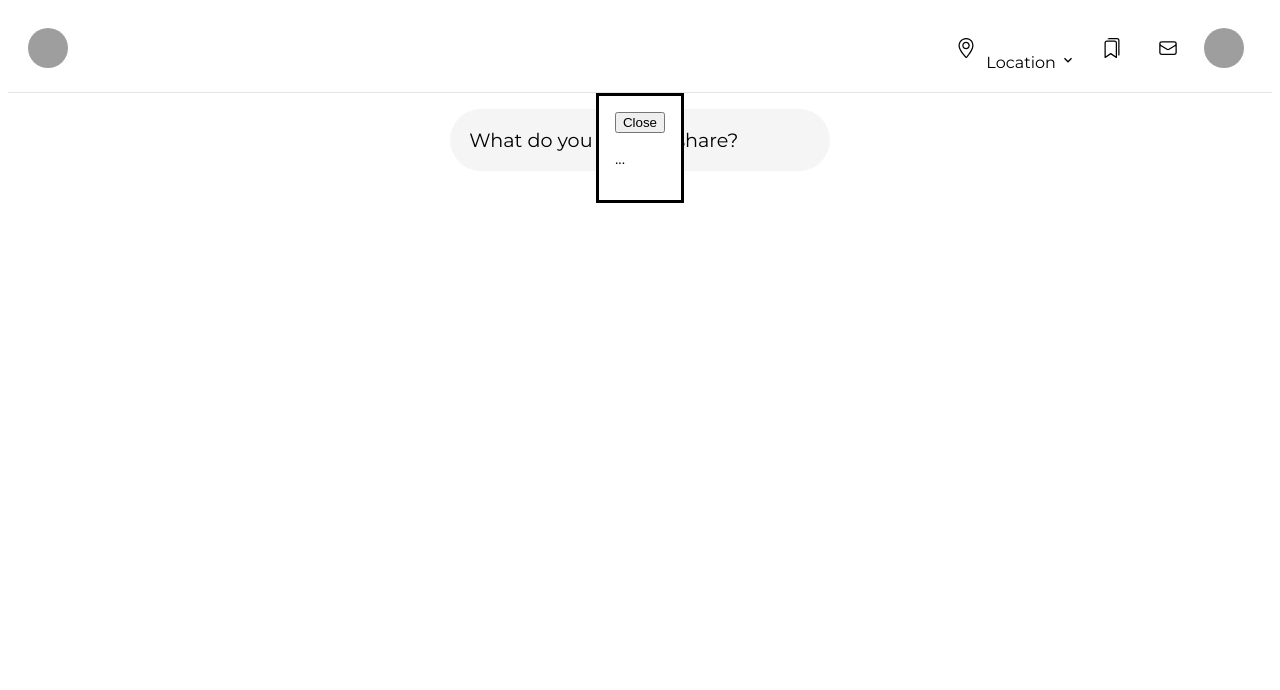
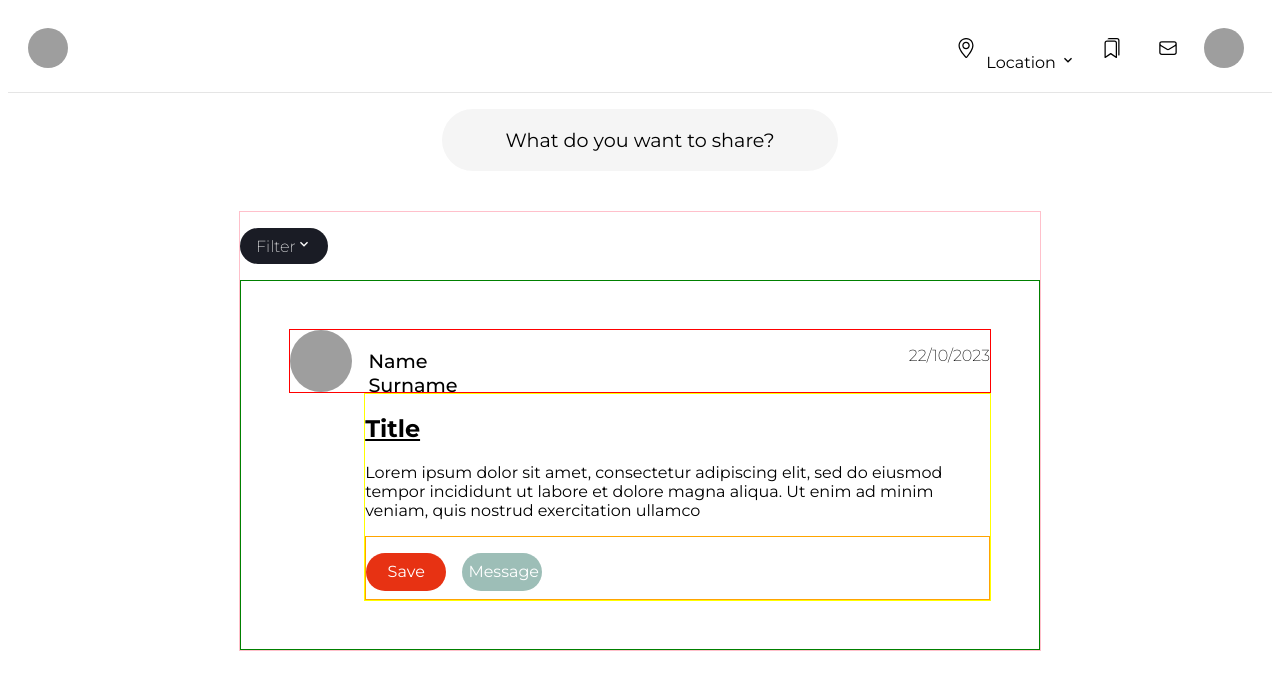
Before and after one commit to ezgh/localcircle, a React (Vite) app in the folder frontend/: page / in a window 1280 px wide. Shown: the top 690 px of the page. Built offline with nearby package versions, Linux system fonts and the light colour scheme; grey boxes are pictures that could not be loaded.

Commit message:
Add listings UI

```diff
--- a/frontend/src/components/Home.tsx
+++ b/frontend/src/components/Home.tsx
@@ -1,17 +1,22 @@
 import styled from "styled-components"
 import Navbar from "./Navbar"
+import Listing from "./Listing";
+import { MdOutlineKeyboardArrowDown } from "react-icons/md"
+
 
 export default function Home() {
   return (
     <>
       <Navbar />
       <Main>
-<Button>What do you want to share?</Button>
-<dialog id="modal" className="modal" open>
-  <button id="closeModal" className="modal-close-btn">Close</button>
-  <p>...</p>
-</dialog>
-</Main>
+        <Share>
+          <ShareButton>What do you want to share?</ShareButton>
+        </Share>
+        <Listings>
+          <Filter>Filter<MdOutlineKeyboardArrowDown /> </Filter>
+          <Listing />
+        </Listings>
+      </Main>
     </>
   )
 }
@@ -19,12 +24,19 @@ export default function Home() {
 const Main = styled.div`
 display:flex;
 justify-content:center;
-`
+align-items:center;
+flex-direction:column;
+`;
+const Share = styled.div`
+width:100%;
+display:flex;
+justify-content:center;
+`;
 
-const Button = styled.button`
+const ShareButton = styled.button`
 margin: 1rem 0 0.5rem 0;
-padding: 1.5%;
-width: 30%;
+padding: 1.5% 5%;
+width:auto;
 font-size: 1.2rem;
 font-family: Montserrat;
 font-weight:400;
@@ -35,4 +47,39 @@ background: #F5F5F5;
 color: black;
 cursor:pointer;
 
+@media (max-width: 768px) {
+    padding: 4%;
+    font-size:1.2rem;
+  }
+`;
+
+const Listings = styled.div`
+border:1px solid pink;
+margin-top:2rem;
+max-width:50rem;
+
+@media (max-width: 425px) {
+  margin-top:2rem;
+}
 `
+const Filter = styled.button`
+margin: 1rem 1rem 1rem 0;
+padding: 1% 2%;
+max-width: 10rem;
+font-size: 1rem;
+font-weight:200;
+border: none;
+border-radius: 1.375rem;
+background: #1A1C25;
+color: white;
+cursor:pointer;
+
+&:hover {
+    background: #303342;
+  }
+
+@media (max-width: 425px) {
+    padding: 4%;
+    width: 40%;
+    }
+`;
--- /dev/null
+++ b/frontend/src/components/Listing.tsx
@@ -0,0 +1,104 @@
+import styled from "styled-components"
+
+export default function Listing() {
+  return (
+    <>
+    <Post>
+        <Info>
+            <div className="start">
+            <img src="https://picsum.photos/id/22/60/60" alt="" />
+            <Name>Name Surname</Name>
+            </div>
+            <div className="end">
+            <Date>22/10/2023</Date>
+            </div>
+        </Info>
+        <Content>
+            <h2>Title</h2>
+            <p>Lorem ipsum dolor sit amet, consectetur adipiscing elit, sed do eiusmod tempor incididunt ut labore et dolore magna aliqua. Ut enim ad minim veniam, quis nostrud exercitation ullamco</p>
+        <Buttons>
+            <SaveButton>Save</SaveButton>
+            <MessageButton>Message</MessageButton>
+        </Buttons>
+        </Content>
+    </Post>
+    </>
+  )
+}
+
+const Post = styled.div`
+border:1px solid green;
+padding:3rem;
+
+@media (max-width: 425px) {
+    padding:1rem;
+    }
+`
+
+const Info = styled.div`
+border:1px solid red;
+display:flex;
+flex-direction:row;
+justify-content:space-between;
+
+.start {
+display:flex;
+flex-direction:row;
+}
+
+img {
+border-radius: 100%;
+margin-right:1rem;
+}
+`
+
+const Name = styled.p`
+font-size:1.2em;
+font-weight:500;
+`
+
+const Date =styled.p`
+font-weight:200;
+
+`
+
+const Content = styled.div`
+border:1px solid yellow;
+margin-left:4.7rem;
+
+h2 {
+    text-decoration:underline;
+}
+`
+const Buttons = styled.div`
+border:1px solid orange;
+`
+
+const SaveButton = styled.button`
+margin: 1rem 1rem 0.5rem 0;
+padding: 1.5% 1%;
+width: 5rem;
+font-size: 1rem;
+border: none;
+border-radius: 1.375rem;
+background: #E73213;
+color: white;
+cursor:pointer;
+
+&:hover {
+    background: #BA2207;
+  }
+
+@media (max-width: 425px) {
+    padding: 4%;
+    width: 40%;
+    }
+`;
+
+const MessageButton = styled(SaveButton)`
+background: #9DBEB7;
+
+&:hover {
+    background: #81A79F;
+  }
+`;
--- a/frontend/src/components/Register.tsx
+++ b/frontend/src/components/Register.tsx
@@ -196,10 +196,7 @@ const RegisterForm = styled.div`
       height: 2.5rem;
       font-size: 1em;
     }
-    button {
-      padding: 2%;
-      width: 40%;
-    }
+
   }
 
   @media (max-width: 768px) {
--- a/frontend/src/styles.css
+++ b/frontend/src/styles.css
@@ -19,3 +19,7 @@ body {
 ::placeholder {
     font-family: 'Montserrat', sans-serif;
 }
+
+button {
+    font-family: 'Montserrat', sans-serif;
+}
```
